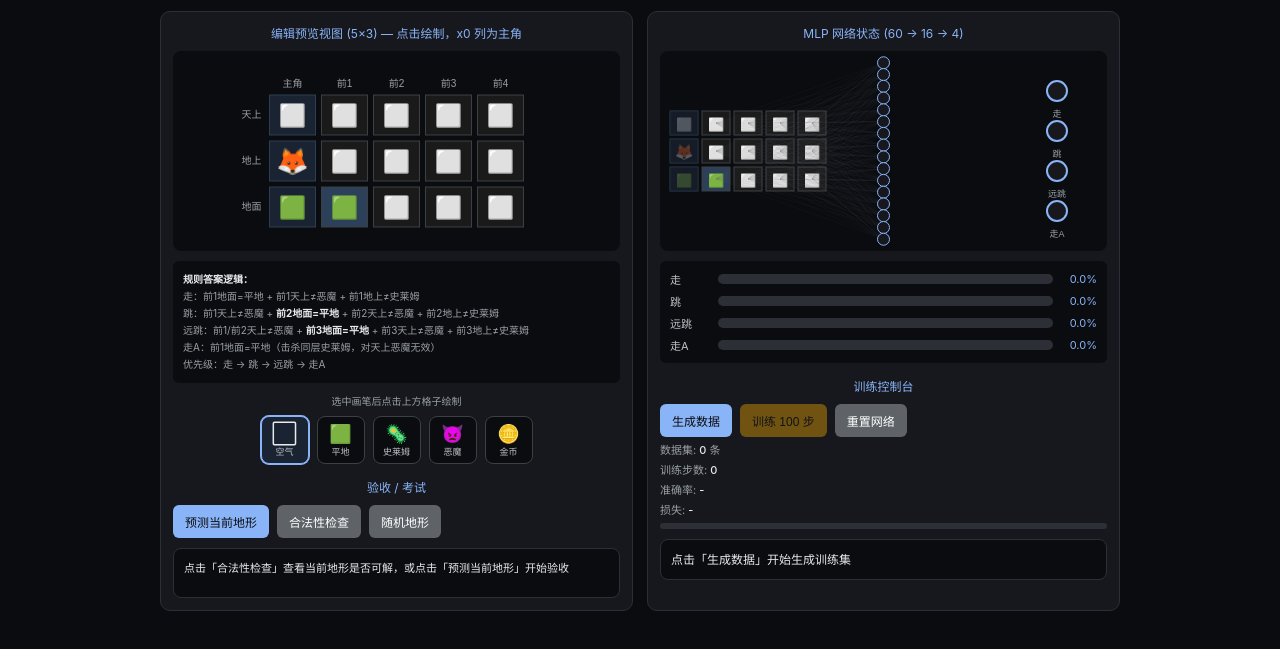
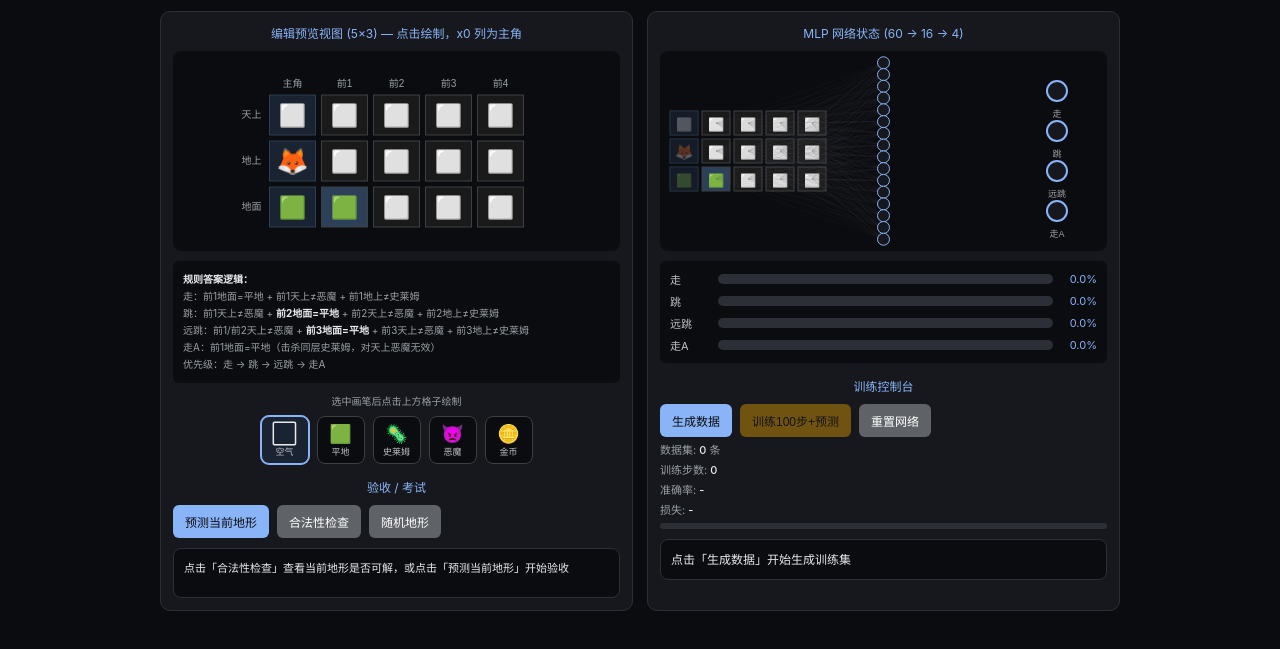
Before and after one commit to shikeik/ai-sandbox, a website built with Vite: page pages/vector-params.html in a window 1280 px wide. Shown: the part 93-742 px from the top of the page. Built offline with nearby package versions, Linux system fonts and the light colour scheme.

Commit message:
fix: 训练按钮文字改为训练100步+预测，与实际行为一致

```diff
--- a/pages/vector-params.html
+++ b/pages/vector-params.html
@@ -284,7 +284,7 @@
             <div class="panel-title" style="margin-top:14px">训练控制台</div>
             <div class="btn-row">
                 <button class="btn-primary" onclick="generateData()">生成数据</button>
-                <button class="btn-accent" onclick="trainBatch()" id="btn-train" disabled>训练 100 步</button>
+                <button class="btn-accent" onclick="trainBatch()" id="btn-train" disabled>训练100步+预测</button>
                 <button class="btn-secondary" onclick="resetNet()">重置网络</button>
             </div>
             <div class="metric">数据集: <span id="data-count">0</span> 条</div>
```
